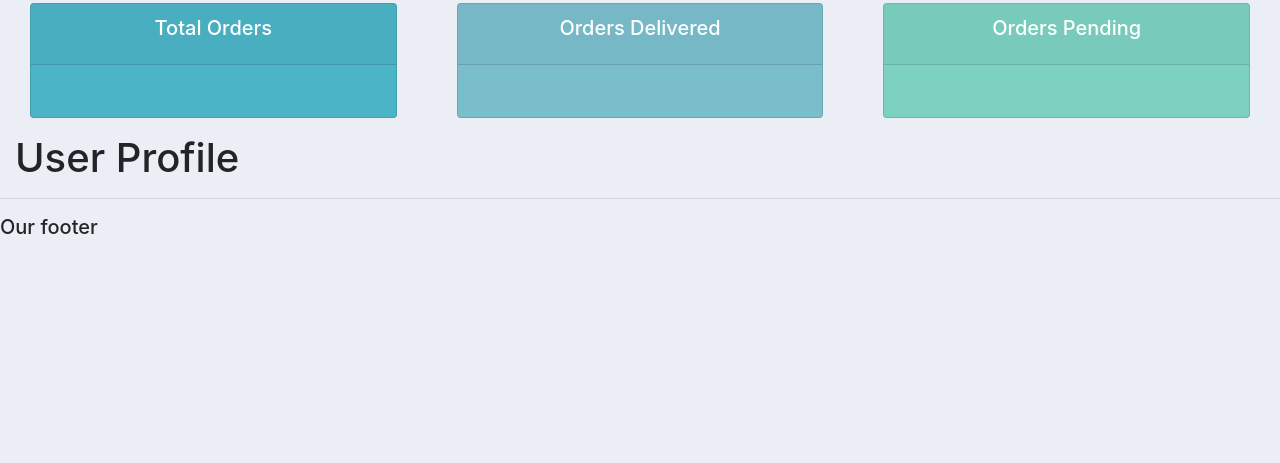
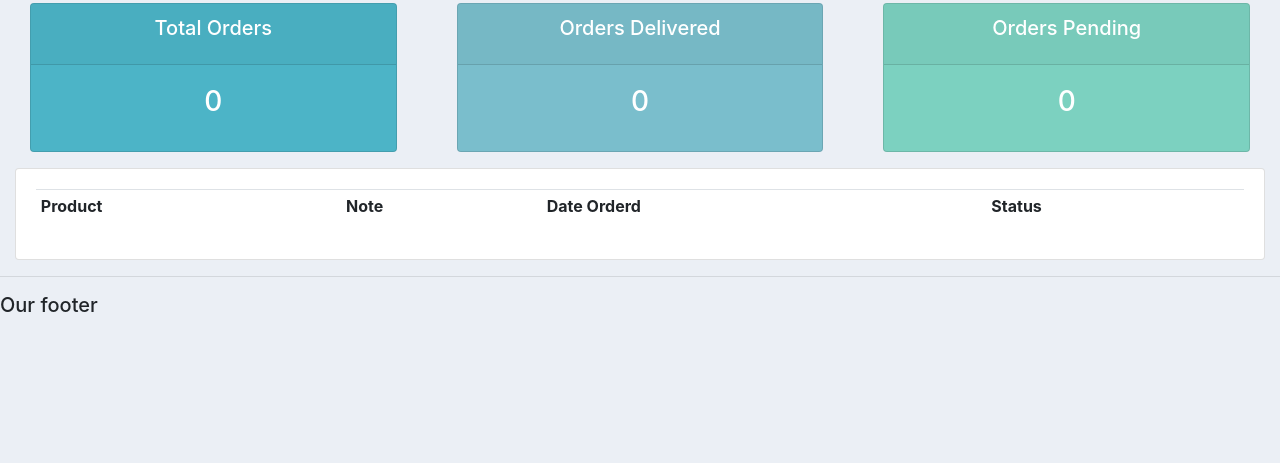
Before and after one commit to keerthinc/Customer-management-webapp, a Django app: page /user/ in a window 1280 px wide. Shown: the part 337-800 px from the top of the page. Run offline with Django 3.2, Linux system fonts and the light colour scheme; a user stored in the database is signed in; data comes from the database, SQL or seed files in the repository; both versions use the stored data as it was after the commit; lists and menus that the app fills with data are empty; some libraries are stand-ins or nearby versions.

Commit message:
User profile with onee to one relationship

```diff
--- a/crm1/accounts/models.py
+++ b/crm1/accounts/models.py
@@ -1,8 +1,10 @@
 from django.db import models
+from django.contrib.auth.models import User
 
 # Create your models here.
 
 class Customer(models.Model):
+	user = models.OneToOneField(User, null=True, on_delete=models.CASCADE)
 	name = models.CharField(max_length=200, null=True)
 	phone = models.CharField(max_length=200, null=True)
 	email = models.CharField(max_length=200, null=True)
--- a/crm1/accounts/templates/accounts/user.html
+++ b/crm1/accounts/templates/accounts/user.html
@@ -1,7 +1,31 @@
-{% extends 'accounts/main.html' %}
+{%  extends 'accounts/main.html' %}
 {% block content %}
-{% include 'accounts/status.html' %}
+{%  include 'accounts/status.html' %}
 
-<h1>User Profile</h1>
+<div class="row">
+	<div class="col-md">
+		<div class="card card-body">
+			<table class="table table-sm">
+				<tr>
+					<th>Product</th>
+					<th>Note</th>
+					<th>Date Orderd</th>
+					<th>Status</th>
+				</tr>
+
+				{% for order in orders %}
+
+				<tr>
+					<td>{{order.product}}</td>
+					<td>{{order.note}}</td>
+					<td>{{order.date_created}}</td>
+					<td>{{order.status}}</td>
+				</tr>
+				{% endfor %}
+
+			</table>
+		</div>
+	</div>
+</div>
 
 {% endblock content %}
--- a/crm1/accounts/views.py
+++ b/crm1/accounts/views.py
@@ -28,6 +28,11 @@ def registerPage(request):
 
 			group = Group.objects.get(name='customer')
 			user.groups.add(group)
+			#Added username after video because of error returning customer name if not added
+			Customer.objects.create(
+				user=user,
+				name=user.username,
+				)
 
 			messages.success(request, 'Account was created for ' + username)
 
@@ -77,8 +82,19 @@ def home(request):
 
 	return render(request, 'accounts/dashboard.html', context)
 
+@login_required(login_url='login')
+@allowed_users(allowed_roles=['customer'])
 def userPage(request):
-	context = {}
+	orders = request.user.customer.order_set.all()
+
+	total_orders = orders.count()
+	delivered = orders.filter(status='Delivered').count()
+	pending = orders.filter(status='Pending').count()
+
+	print('ORDERS:', orders)
+
+	context = {'orders':orders, 'total_orders':total_orders,
+	'delivered':delivered,'pending':pending}
 	return render(request, 'accounts/user.html', context)
 
 
```
Also changed, not shown: crm1/accounts/migrations/0006_customer_user.py (added), crm1/db.sqlite3.
